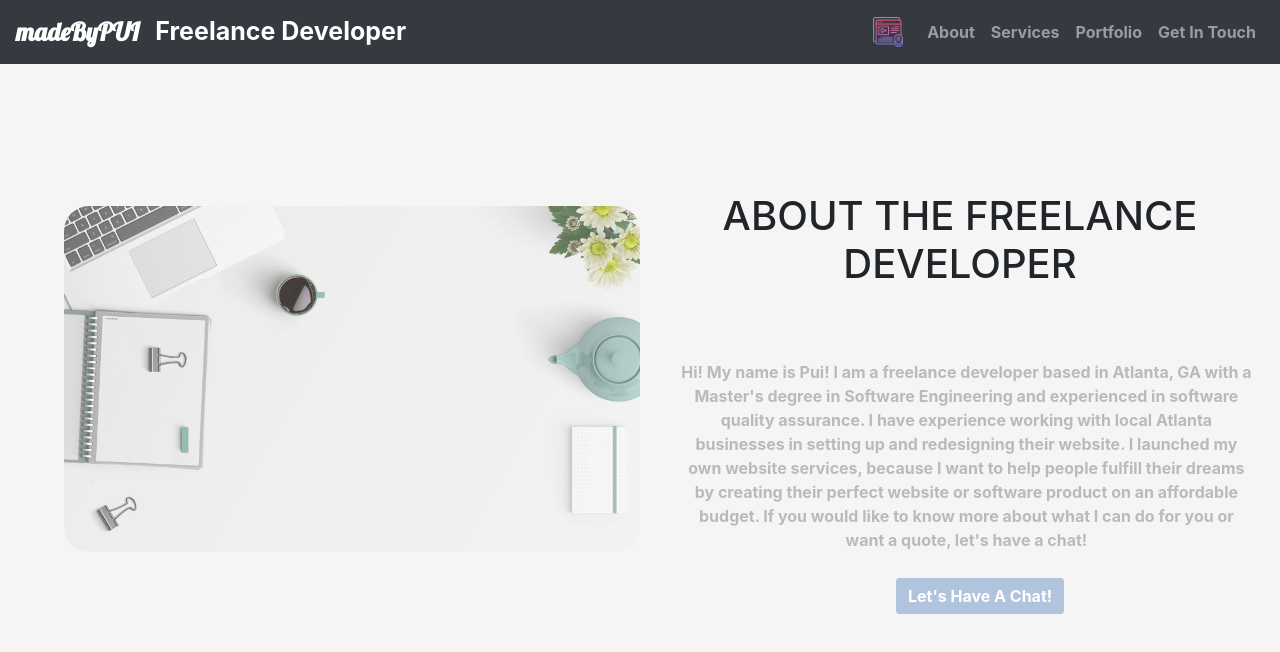
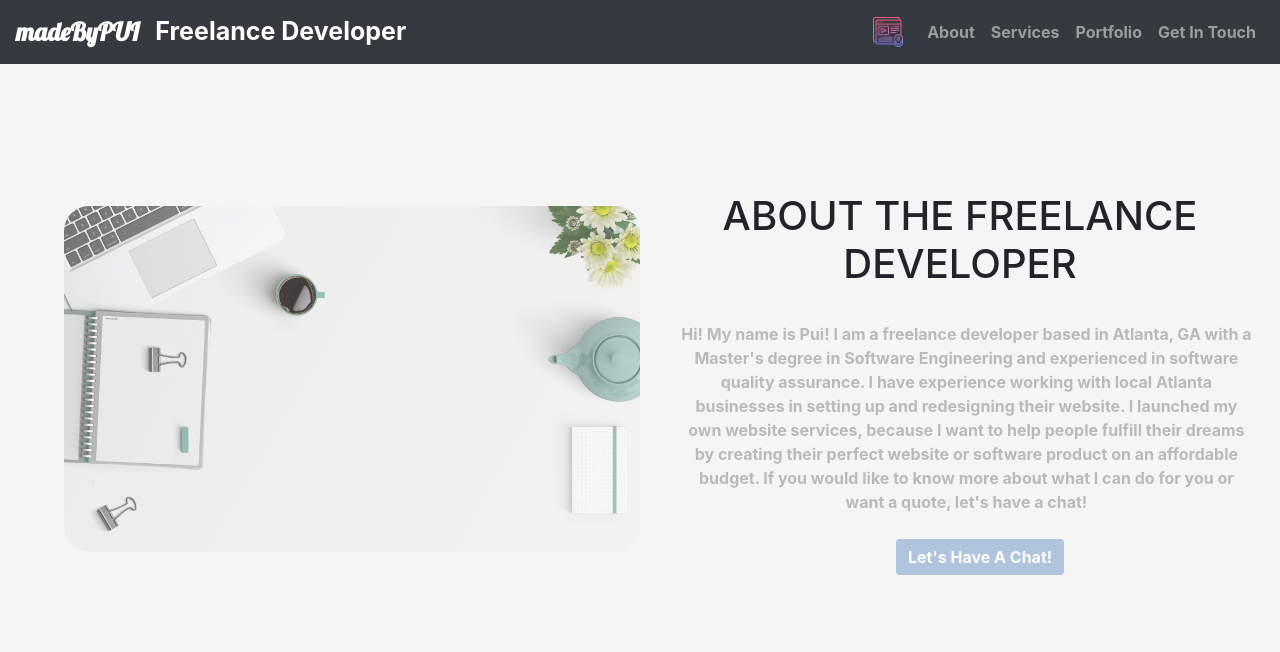
Before and after one commit to ptam1/madeByPui, a React (Create React App) app in the folder my-app/: page /about in a window 1280 px wide. Shown: the top 652 px of the page. Built offline with nearby package versions, Linux system fonts and the light colour scheme.

Commit message:
update css media for about page

```diff
--- a/my-app/src/frontend/aboutPic.css
+++ b/my-app/src/frontend/aboutPic.css
@@ -1,16 +1,20 @@
+.paragraphProperties {
+    color: gray;
 
-
+    text-align: center;
+    border-style: none;
+    background: none;
+}
     /*smartphones, portrait iPhone, portrait 480x320 phones (Android) */
-@media only screen and (min-width: 320px)
-{
+    @media only screen and (min-width: 320px) {
         #titleProperties {
             white-space: normal;
-        margin-top: 110%;
+            margin-top: 100%;
             text-align: center;
         }
 
         .imageProperties {
-        margin-top: -180%;
+            margin-top:  -160%;
             margin-left: 5%;
             border-radius: 25px;
             opacity: .75;
@@ -22,10 +26,6 @@
             margin-top: 5%;
             margin-left: 5%;
             width: 90vw;
-        text-align: center;
-        border-style: none;
-        background: none;
-        color: gray;
         }
 
         #buttonProperties {
@@ -36,7 +36,6 @@
             border: none;
         }
     }
-
     /* portrait tablets, portrait iPad, e-readers (Nook/Kindle), landscape 800x480 phones (Android) */
     @media (min-width:600px) {
         #titleProperties {
@@ -46,7 +45,7 @@
         }
 
         .imageProperties {
-        margin-top: 5%;
+            margin-top: 10%;
             margin-left: 5%;
             border-radius: 25px;
             opacity: .75;
@@ -55,13 +54,9 @@
 
         .paragraphProperties {
             white-space: normal;
-        margin-top: 20%;
+            margin-top: 10%;
             margin-left: 5%;
             width: 90vw;
-        text-align: center;
-        border-style: none;
-        background: none;
-        color: gray;
         }
 
         #buttonProperties {
@@ -72,11 +67,7 @@
             background: #B0C4DE;
             border: none;
         }
-
-
     }
-
-
     /* big landscape tablets, laptops, and desktops */
     @media (min-width:1025px) {
 
@@ -96,12 +87,9 @@
 
         .paragraphProperties {
             white-space: normal;
-        margin-top: -15%;
+            margin-top: -18%;
             margin-left: 53%;
             width: 45%;
-        text-align: center;
-        border-style: none;
-        background: none;
         }
 
         #buttonProperties {
@@ -112,5 +100,4 @@
             background: #B0C4DE;
             border: none;
         }
-
     }
```
Lines whose indentation alone changed are shown as unchanged.
